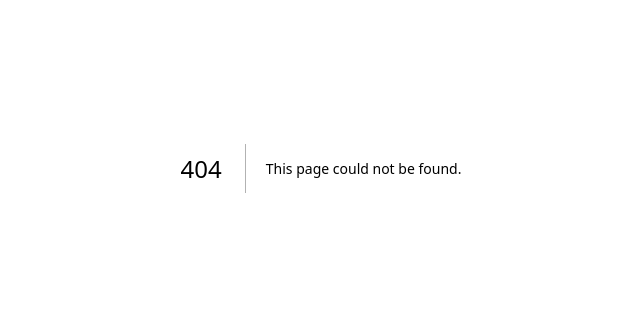
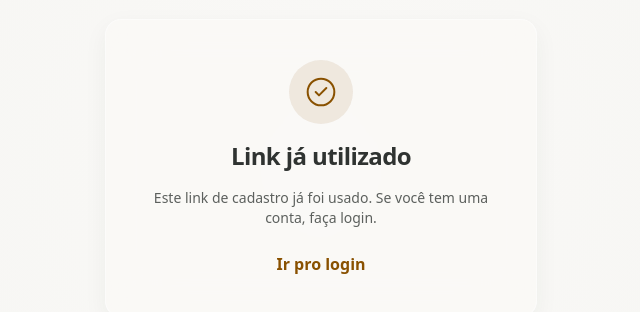
Before and after one commit to athenioai/olympus-frontend, a Next.js app: page /1/onboarding/error/completed in a window 1280 px wide. Before the commit this address had no page. Shown: the part 232-544 px from the top of the page, without its empty margins (319-959 px from the left). Built offline with nearby package versions, Linux system fonts and the light colour scheme.

Commit message:
feat(signup-onboarding): add onboarding error pages (invalid slug, already completed)

```diff
--- /dev/null
+++ b/src/app/[locale]/onboarding/error/completed/page.tsx
@@ -0,0 +1,37 @@
+import { getTranslations } from "next-intl/server";
+import { CheckCircle2 } from "lucide-react";
+
+export default async function OnboardingCompletedPage() {
+  const t = await getTranslations("onboarding.error");
+
+  return (
+    <div className="flex min-h-screen items-center justify-center overflow-hidden bg-[radial-gradient(circle_at_50%_50%,#faf9f7_0%,#f4f4f1_100%)]">
+      <main className="relative z-10 w-full max-w-[480px] px-6">
+        <div className="glass space-y-4 rounded-xl border border-white/40 p-10 shadow-ambient">
+          <div className="flex justify-center">
+            <div className="flex h-16 w-16 items-center justify-center rounded-full bg-primary/10">
+              <CheckCircle2
+                className="h-8 w-8 text-primary"
+                strokeWidth={1.5}
+              />
+            </div>
+          </div>
+          <h1 className="text-center font-display text-2xl font-extrabold tracking-tight text-on-surface">
+            {t("completedTitle")}
+          </h1>
+          <p className="text-center text-sm text-on-surface-variant">
+            {t("completedDescription")}
+          </p>
+          <div className="pt-2 text-center">
+            <a
+              className="font-bold text-primary hover:underline"
+              href="/login"
+            >
+              {t("completedAction")}
+            </a>
+          </div>
+        </div>
+      </main>
+    </div>
+  );
+}
--- /dev/null
+++ b/src/app/[locale]/onboarding/error/invalid/page.tsx
@@ -0,0 +1,37 @@
+import { getTranslations } from "next-intl/server";
+import { AlertTriangle } from "lucide-react";
+
+export default async function OnboardingInvalidPage() {
+  const t = await getTranslations("onboarding.error");
+
+  return (
+    <div className="flex min-h-screen items-center justify-center overflow-hidden bg-[radial-gradient(circle_at_50%_50%,#faf9f7_0%,#f4f4f1_100%)]">
+      <main className="relative z-10 w-full max-w-[480px] px-6">
+        <div className="glass space-y-4 rounded-xl border border-white/40 p-10 shadow-ambient">
+          <div className="flex justify-center">
+            <div className="flex h-16 w-16 items-center justify-center rounded-full bg-danger-muted">
+              <AlertTriangle
+                className="h-8 w-8 text-danger"
+                strokeWidth={1.5}
+              />
+            </div>
+          </div>
+          <h1 className="text-center font-display text-2xl font-extrabold tracking-tight text-on-surface">
+            {t("invalidTitle")}
+          </h1>
+          <p className="text-center text-sm text-on-surface-variant">
+            {t("invalidDescription")}
+          </p>
+          <div className="pt-2 text-center">
+            <a
+              className="font-bold text-primary hover:underline"
+              href="/signup"
+            >
+              {t("invalidAction")}
+            </a>
+          </div>
+        </div>
+      </main>
+    </div>
+  );
+}
```
